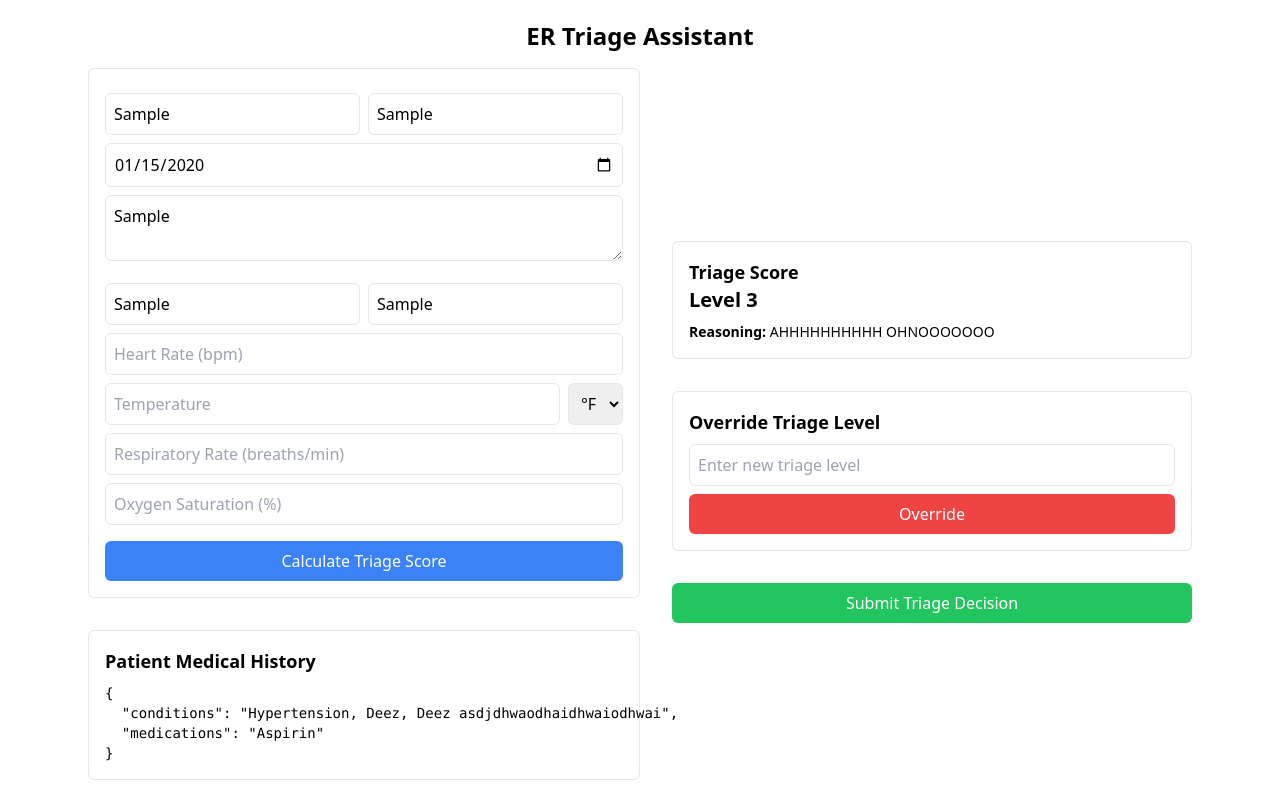
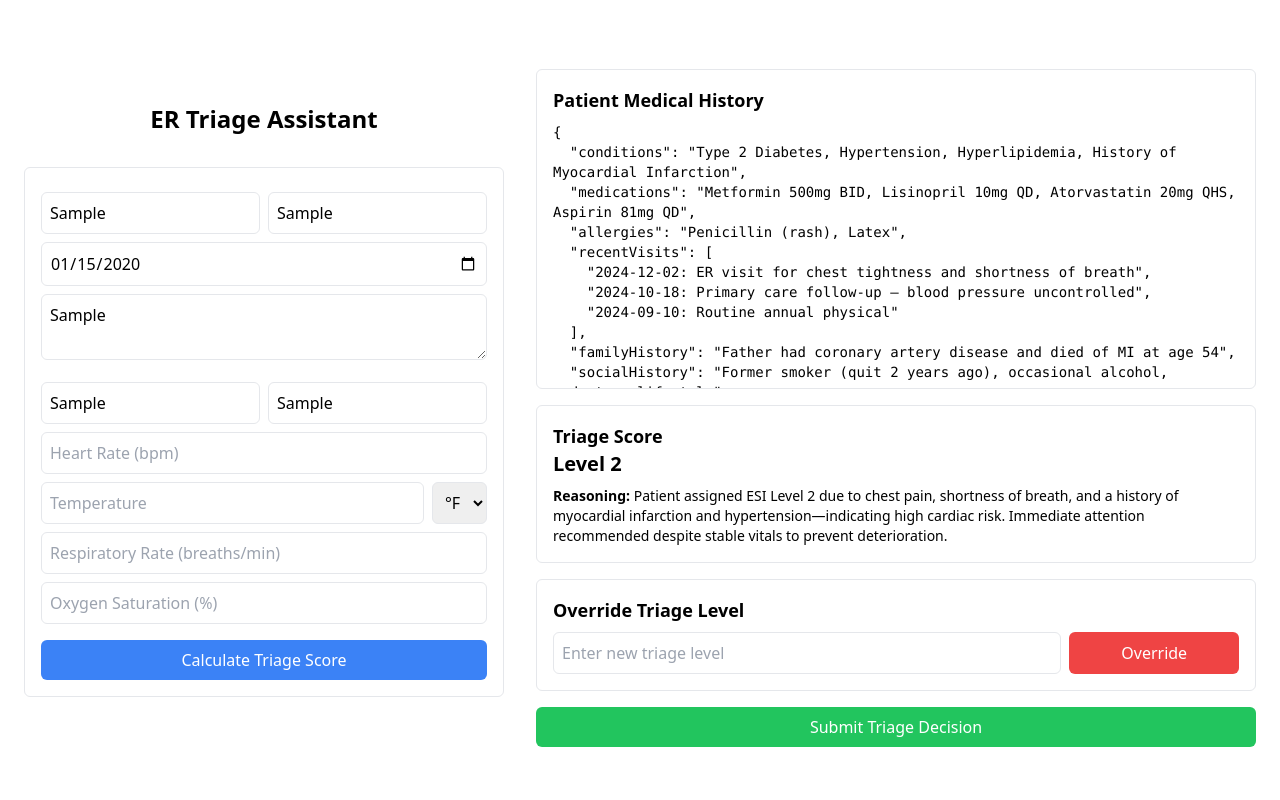
Before and after one commit to nabinkim0318/Triage-ML, a React (Create React App) app in the folder frontend/: page / in a window 1280 px wide. Both pictures are taken after typing "Sample", "Sample", "2020-01-15", "Sample", "Sample", "Sample" into the empty fields and a click on the button "Calculate Triage Score". Built offline with nearby package versions, Linux system fonts and the light colour scheme.

Commit message:
Changed layout

```diff
--- a/frontend/src/App.tsx
+++ b/frontend/src/App.tsx
@@ -16,9 +16,21 @@ const App: React.FC = () => {
     console.log("Received form data:", data);
 
     // Simulated API calls for fetching medical history and triage score
-    const fetchedPatientInfo = { conditions: "Hypertension, Deez, Deez asdjdhwaodhaidhwaiodhwai", medications: "Aspirin" }; // Placeholder
-    const calculatedScore = "3";
-    const explanation = "AHHHHHHHHHH OHNOOOOOOO";
+    const fetchedPatientInfo = {
+      conditions: "Type 2 Diabetes, Hypertension, Hyperlipidemia, History of Myocardial Infarction",
+      medications: "Metformin 500mg BID, Lisinopril 10mg QD, Atorvastatin 20mg QHS, Aspirin 81mg QD",
+      allergies: "Penicillin (rash), Latex",
+      recentVisits: [
+        "2024-12-02: ER visit for chest tightness and shortness of breath",
+        "2024-10-18: Primary care follow-up – blood pressure uncontrolled",
+        "2024-09-10: Routine annual physical"
+      ],
+      familyHistory: "Father had coronary artery disease and died of MI at age 54",
+      socialHistory: "Former smoker (quit 2 years ago), occasional alcohol, sedentary lifestyle",
+      primaryCareProvider: "Dr. Susan Yang, Internal Medicine"
+    };
+    const calculatedScore = "2";
+    const explanation = "Patient assigned ESI Level 2 due to chest pain, shortness of breath, and a history of myocardial infarction and hypertension—indicating high cardiac risk. Immediate attention recommended despite stable vitals to prevent deterioration.";
 
     setPatientInfo(fetchedPatientInfo);
     setTriageScore(calculatedScore);
@@ -40,15 +52,15 @@ const App: React.FC = () => {
   };
 
   return (
-    <div className="max-w-6xl mx-auto p-6 h-screen flex flex-col justify-center items-center">
-      <h1 className="text-2xl font-bold mb-4">ER Triage Assistant</h1>
+    <div className="max-w-7xl mx-auto p-6 h-screen flex flex-col justify-center items-center">
       <div className={`flex ${showResults ? 'flex-row' : 'flex-col'} w-full justify-center items-center gap-8`}>
-        <div className="w-1/2 flex flex-col gap-4">
+        <div className="w-2/5 flex flex-col gap-4 items-center">
+          <h1 className="text-2xl font-bold mb-4">ER Triage Assistant</h1>
           <PatientInputForm key={inputKey} onSubmit={handleTriageCalculation} />
-          {showResults && <PatientMedicalHistory data={patientInfo} />}
         </div>
         {showResults && (
-          <div className="w-1/2 flex flex-col gap-4">
+          <div className="w-3/5 flex flex-col">
+            <PatientMedicalHistory data={patientInfo} />
             <TriageResult score={"Level " + triageScore} explanation={triageExplanation} />
             <OverrideTriage onOverride={handleOverride} />
             <SubmitButton onSubmit={handleSubmit} />
--- a/frontend/src/components/OverrideTriage.tsx
+++ b/frontend/src/components/OverrideTriage.tsx
@@ -12,19 +12,22 @@ const OverrideTriage: React.FC<OverrideTriageProps> = ({ onOverride }) => {
   return (
     <div className="p-4 border rounded-md mt-4">
       <h2 className="text-lg font-semibold">Override Triage Level</h2>
+      <div className="flex gap-2">
         <input
           type="text"
           placeholder="Enter new triage level"
           value={overrideScore}
           onChange={(e) => setOverrideScore(e.target.value)}
-        className="p-2 border rounded-md w-full mt-2"
+          className="p-2 border rounded-md w-3/4 mt-2"
         />
         <button
           onClick={() => onOverride(overrideScore)}
-        className="mt-2 p-2 bg-red-500 text-white rounded-md w-full"
+          className="mt-2 p-2 bg-red-500 text-white rounded-md w-1/4"
         >
           Override
         </button>
+      </div>
+
     </div>
   );
 };
--- a/frontend/src/components/PatientMedicalHistory.tsx
+++ b/frontend/src/components/PatientMedicalHistory.tsx
@@ -1,14 +1,14 @@
-// Display info retrieved from FHIR
-
 interface PatientInfoProps {
   data: any;
 }
 
 const PatientMedicalHistory: React.FC<PatientInfoProps> = ({ data }) => {
   return (
-      <div className="p-4 border rounded-md mt-4">
+    <div className="p-4 border rounded-md mt-4 overflow-auto max-h-80 w-full">
       <h2 className="text-lg font-semibold">Patient Medical History</h2>
-        <pre className="text-sm mt-2">{JSON.stringify(data, null, 2)}</pre>
+      <pre className="text-sm mt-2 whitespace-pre-wrap break-words">
+        {JSON.stringify(data, null, 2)}
+      </pre>
     </div>
   );
 };
```
Lines whose indentation alone changed are shown as unchanged.
